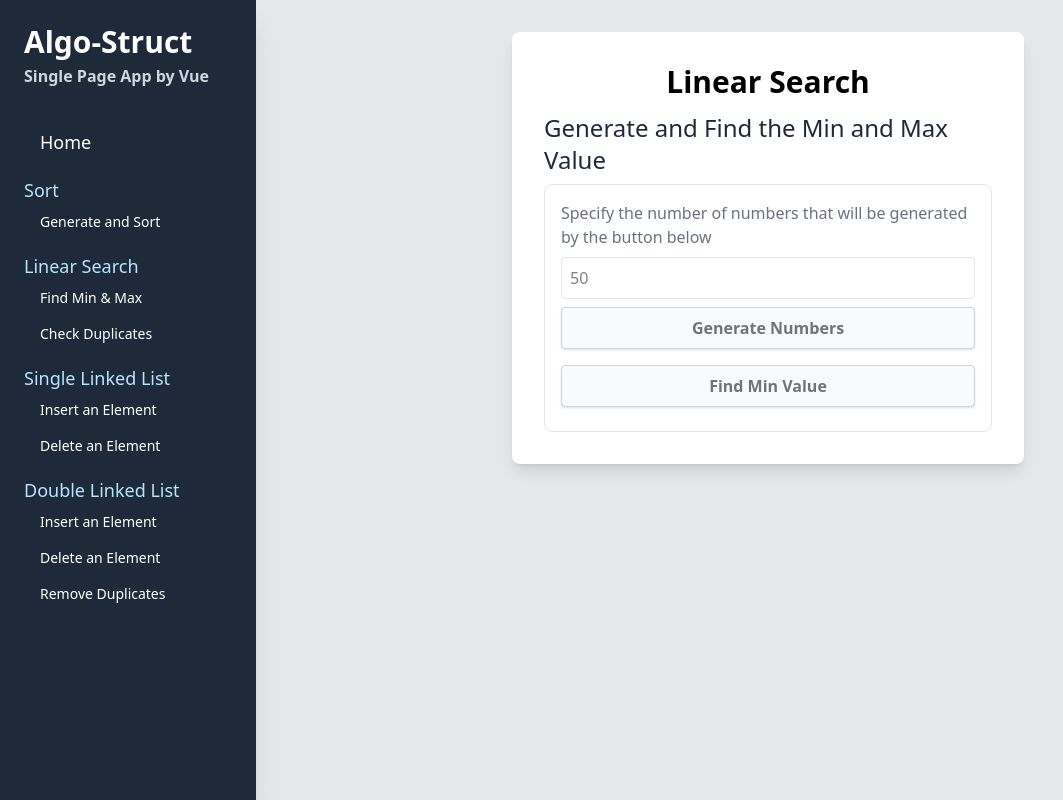
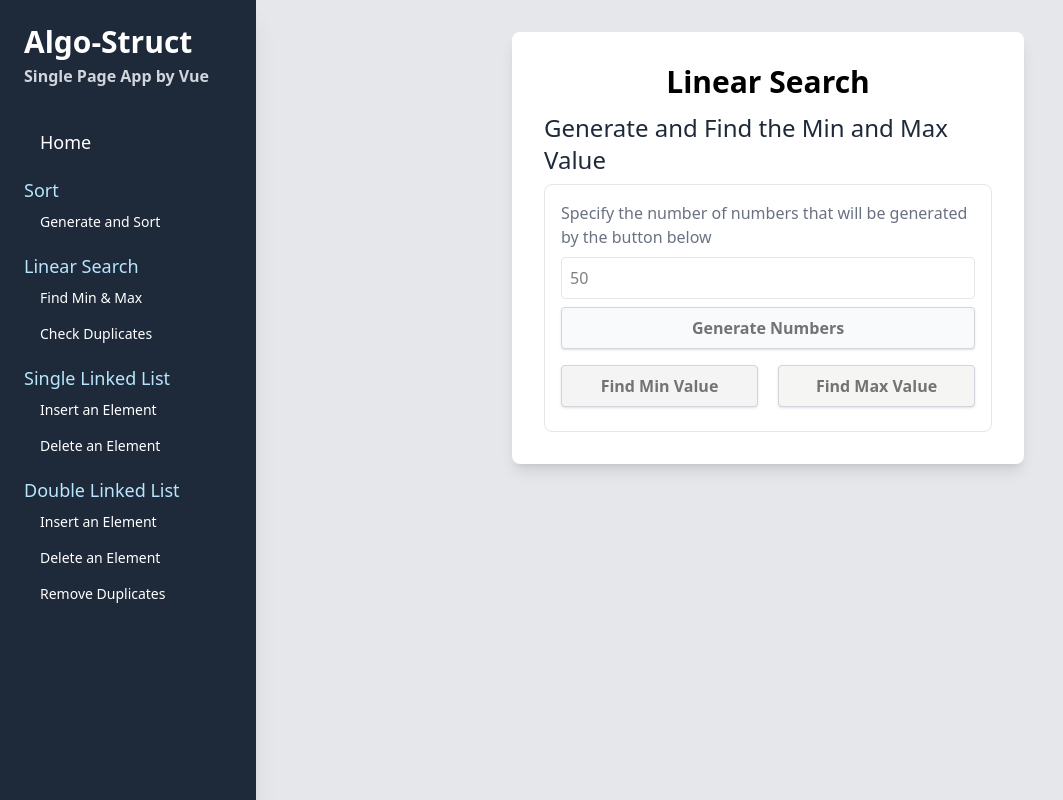
Before and after one commit to sergio-oliveira-br/algorithms-frontend-vue, a Vue app: page /linear-search/find-min-max in a window 1280 px wide. Shown: the whole page, without its empty margins (0-1063 px from the left). Built offline with nearby package versions, Linux system fonts and the light colour scheme.

Commit message:
Update LinearSearchMinMax.vue
act:
-> button to find the max value created
-> button section has been improved (conditions added)

```diff
--- a/src/views/LinearSearchMinMax.vue
+++ b/src/views/LinearSearchMinMax.vue
@@ -147,18 +147,32 @@
       </div>
 
 
+      <div class="grid grid-cols-4 gap-5">
         <button
             @click="findMinValue"
-          class="w-full p-2 my-2
-          bg-slate-50
+            class="p-2 my-2 col-span-2
+            bg-zinc-100
               border border-gray-300 rounded-sm
                 text-neutral-500 font-bold
                   shadow-sm hover:shadow-lg
-                  ease-in-out">{{ isFindingApiLoading ? 'Finding Min...' : 'Find Min Value' }}
+                    ease-in-out">{{ isFindingApiLoading ? 'Searching Min...' : 'Find Min Value' }}
         </button>
-      <div v-if="minValue" class="p-4 bg-lime-50 rounded-lg border border-lime-200">
-        <p>Min value is: {{minValue}}</p>
+        <button
+            @click="findMaxValue"
+            class="p-2 my-2 col-span-2
+            bg-stone-100
+              border border-gray-300 rounded-sm
+                text-neutral-500 font-bold
+                  shadow-sm hover:shadow-lg">{{ isFindingApiLoading ? 'Searching Max...' : 'Find Max Value' }}
+        </button>
       </div>
+
+
+      <div v-if="minValue || maxValue" class="p-4 bg-lime-50 rounded-lg border border-lime-200">
+        <p v-if="minValue">Min value is: {{ minValue }}</p>
+        <p v-if="maxValue">Max value is: {{ maxValue }}</p>
+      </div>
+
 
     </div>
   </div>
```
Lines whose indentation alone changed are shown as unchanged.
